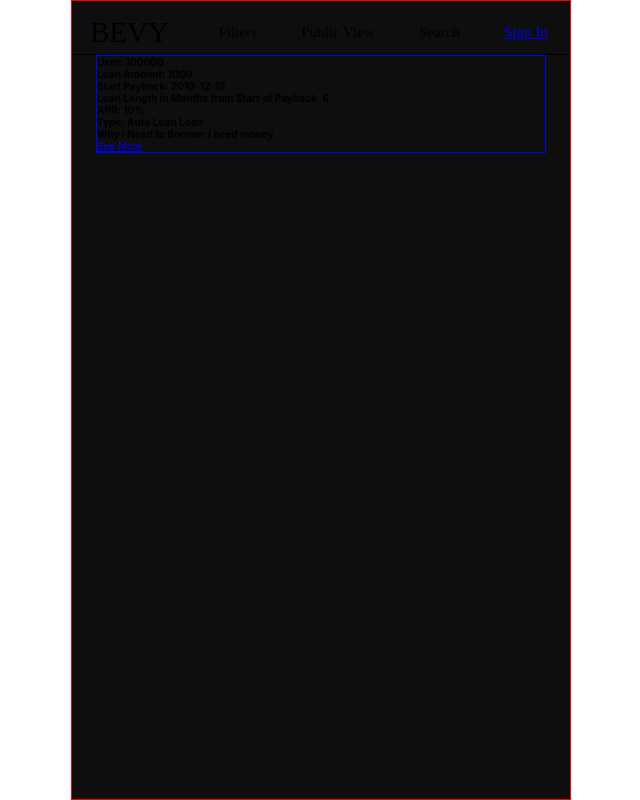
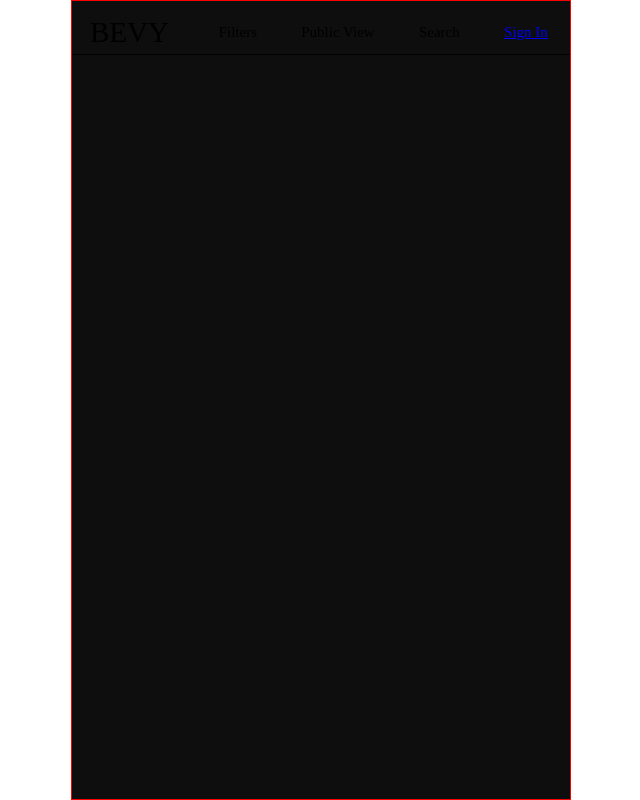
Before and after one commit to clintKunz/HackathonBevy, a React (Create React App) app in the folder front-end/: page / in a window 1280 px wide. Shown: the whole page, without its empty margins (319-959 px from the left). Built offline with nearby package versions, Linux system fonts and the light colour scheme; no server answers.

Commit message:
add Route to app.js for solicits

```diff
--- a/front-end/src/App.js
+++ b/front-end/src/App.js
@@ -33,7 +33,7 @@ class App extends React.Component {
     return (
       <Container>
         <Navigation />
-        <SolicitContainer />
+        <Route exact path="/solicits" render={props => <SolicitContainer {...props} />} />
         <Route exact path="/login" render={props => <LogIn {...props} />} />
         <Route exact path="/signup" render={props => <SignUp {...props} />} />
         <Route
```
